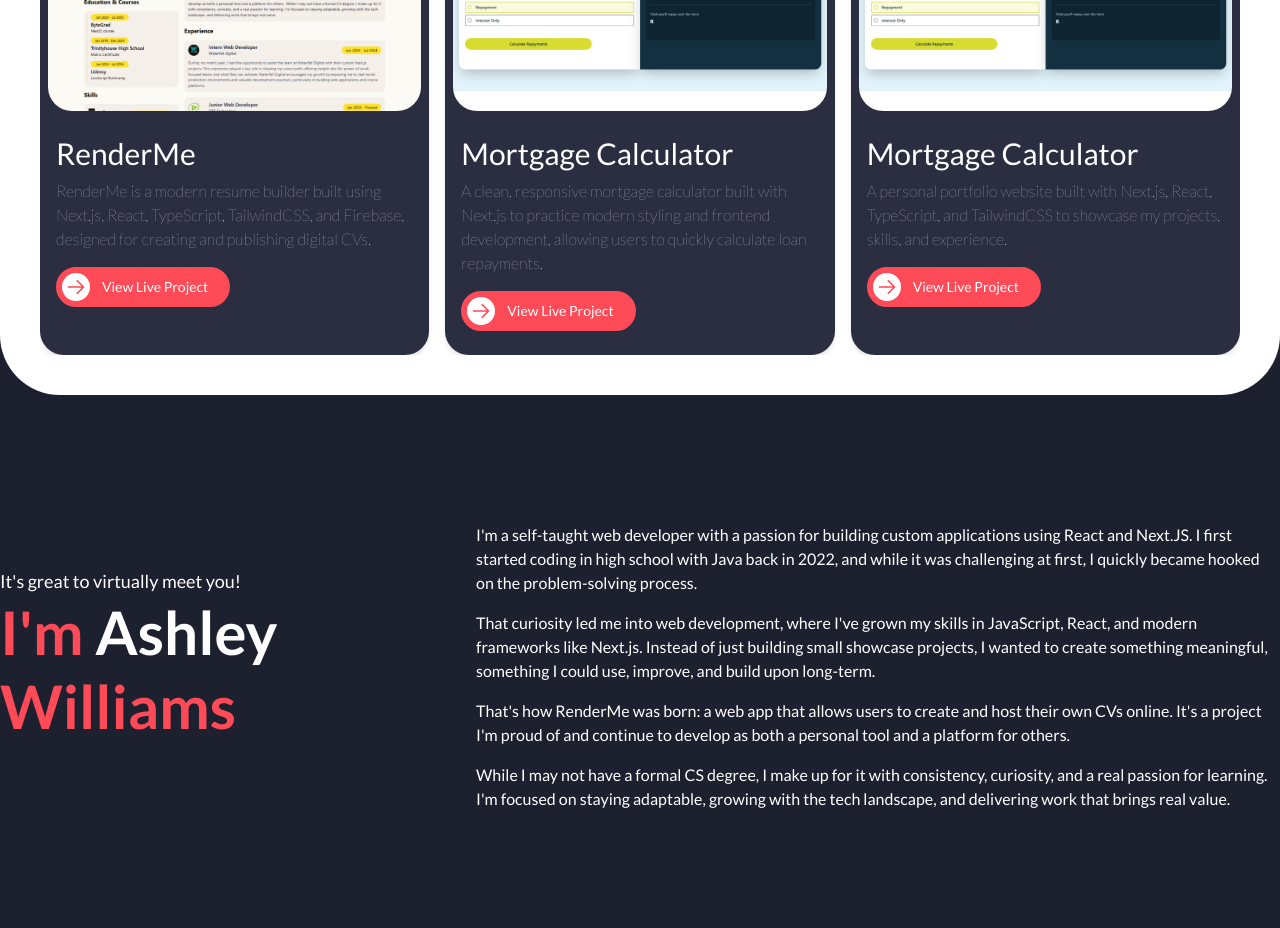
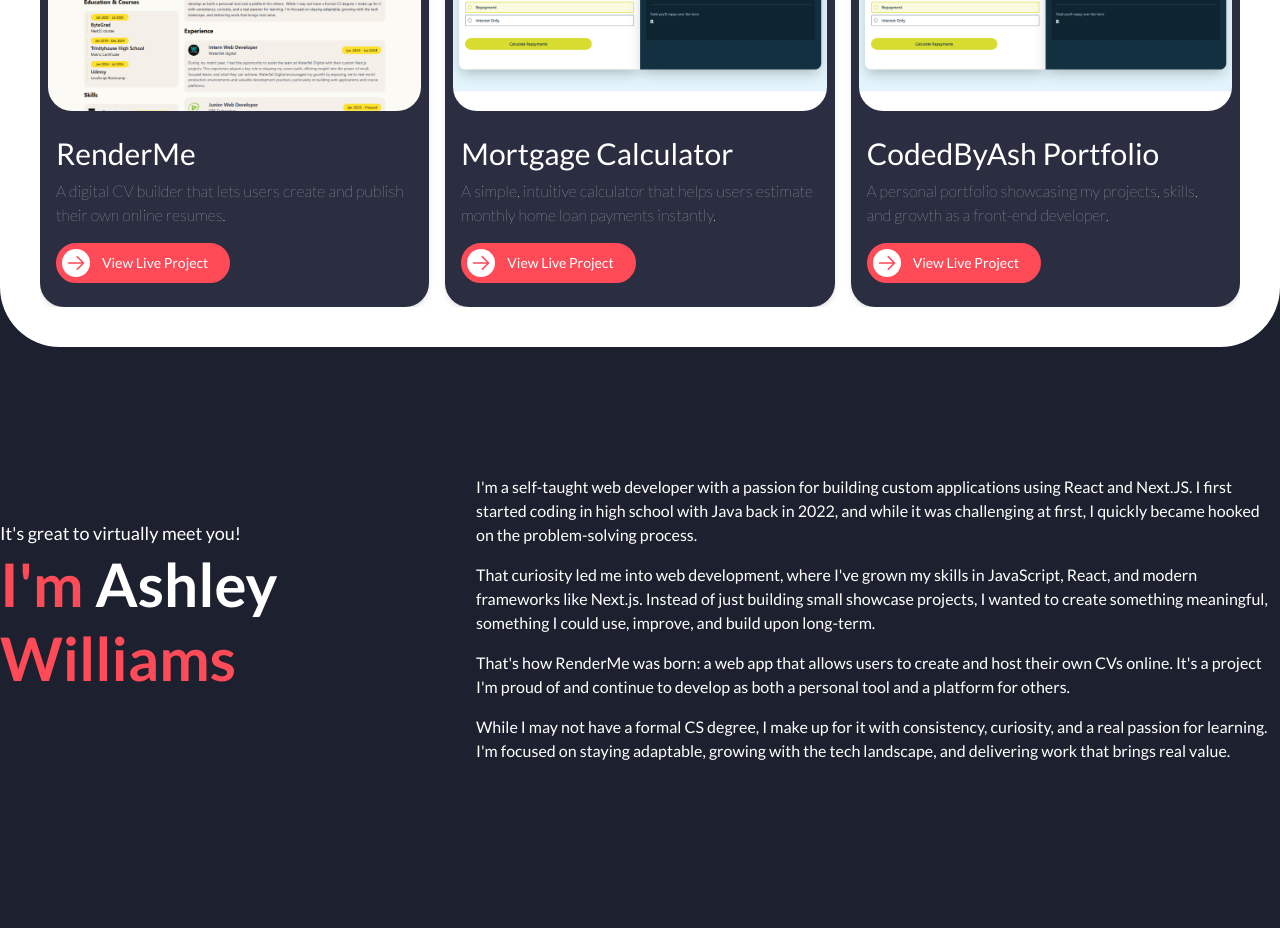
Before and after one commit to Ashley06Williams/My-portfolio, a Next.js app: page / in a window 1280 px wide. Shown: the part 2880-3808 px from the top of the page. Built offline with nearby package versions, Linux system fonts and the light colour scheme.

Commit message:
refactor: update project descriptions and enhance scrolling functionality in portfolio section

```diff
--- a/src/components/portfolio-section.tsx
+++ b/src/components/portfolio-section.tsx
@@ -15,7 +15,7 @@ const workItem = [
     title: "RenderMe",
     workLink: "https://renderme.co.za/",
     paragraph:
-      "RenderMe is a modern resume builder built using Next.js, React, TypeScript, TailwindCSS, and Firebase, designed for creating and publishing digital CVs.",
+      "A digital CV builder that lets users create and publish their own online resumes.",
     id: 1,
   },
   {
@@ -23,20 +23,43 @@ const workItem = [
     title: "Mortgage Calculator",
     workLink: "https://mortgage-calc-chi.vercel.app/",
     paragraph:
-      "A clean, responsive mortgage calculator built with Next.js to practice modern styling and frontend development, allowing users to quickly calculate loan repayments.",
+      "A simple, intuitive calculator that helps users estimate monthly home loan payments instantly.",
     id: 2,
   },
     {
     imgSrc: "/mortgage.png",
-    title: "Mortgage Calculator",
+    title: "CodedByAsh Portfolio",
     workLink: "https://mortgage-calc-chi.vercel.app/",
     paragraph:
-      "A personal portfolio website built with Next.js, React, TypeScript, and TailwindCSS to showcase my projects, skills, and experience.",
+      "A personal portfolio showcasing my projects, skills, and growth as a front-end developer.",
     id: 3,
   },
 ];
 
 export default function WorkSection() {
+  const sleep = (ms: number) => new Promise((res) => setTimeout(res, ms));
+
+  async function startSiteTour() {
+    if (typeof window === "undefined") return
+
+    // Scroll to top first
+    window.scrollTo({ top: 0, behavior: "smooth" })
+    await sleep(700)
+
+    // Collect sections with an id in DOM order and scroll through them
+    const sections = Array.from(document.querySelectorAll<HTMLElement>("section[id]"))
+
+    for (const sec of sections) {
+      try {
+        sec.scrollIntoView({ behavior: "smooth", block: "start" })
+      } catch (e) {
+        window.scrollTo({ top: sec.offsetTop, behavior: "smooth" })
+      }
+      // wait for the smooth scroll to progress before moving to next
+      await sleep(1200)
+    }
+  }
+
   return (
     <section id="portfolio" className=" scroll-mt-32 section-spacing bg-white rounded-[60px] p-10">
       <div className="text-center">
@@ -59,7 +82,7 @@ export default function WorkSection() {
                 href={item.workLink}
                 className="group block h-full"
               >
-                <div className="group bg-blueGrey-light hover:shadow-2xl shadow-md  rounded-3xl transition-shadow duration-300 h-full flex flex-col">
+                <div className="group bg-blueGrey-light shadow-md rounded-3xl h-full flex flex-col">
                   <div className="flex items-center justify-center mb-4 px-2 pt-2">
                     <img src={item.imgSrc} alt={item.title} className="rounded-3xl " />
                   </div>
```
